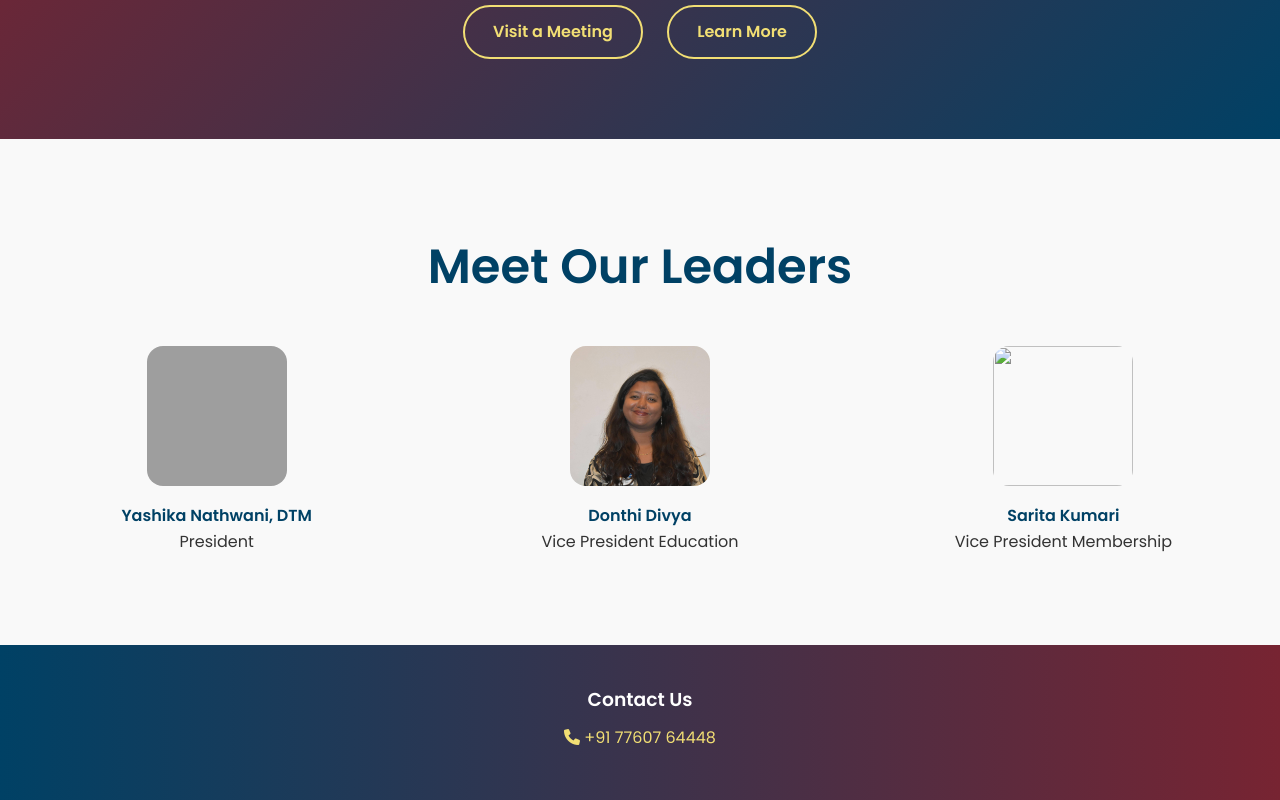
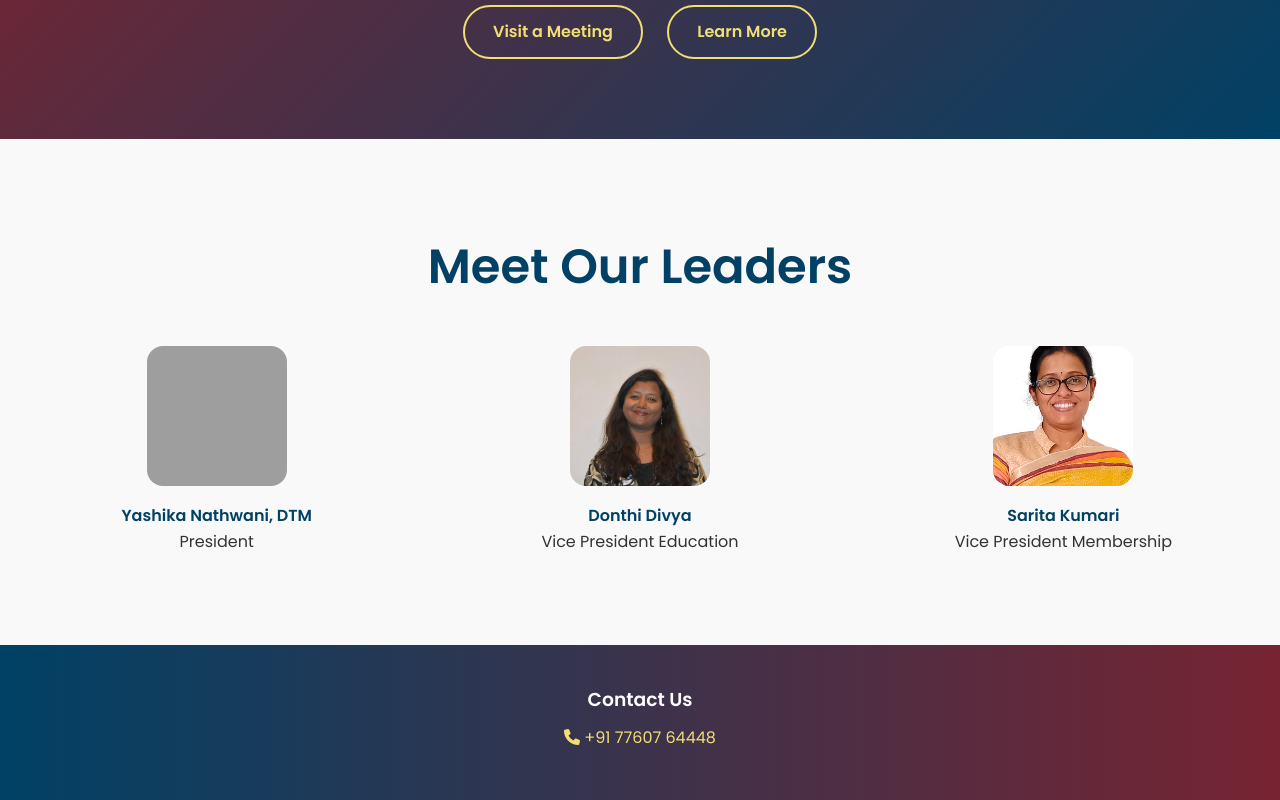
Before and after one commit to covisheeld/KR-Puram-Toastmasters-Club, a plain HTML site: page index.html in a window 1280 px wide. Shown: the part 3735-4535 px from the top of the page. Drawn offline with nearby package versions, Linux system fonts and the light colour scheme; grey boxes are pictures that could not be loaded.

Commit message:
Update index.html

```diff
--- a/index.html
+++ b/index.html
@@ -227,7 +227,7 @@
         </div>
 
         <div class="team-member" data-aos="zoom-in">
-            <img src="Sarita.jpeg">
+            <img src="sarita.png">
             <h4>Sarita Kumari</h4>
             <p>Vice President Membership</p>
         </div>
```
